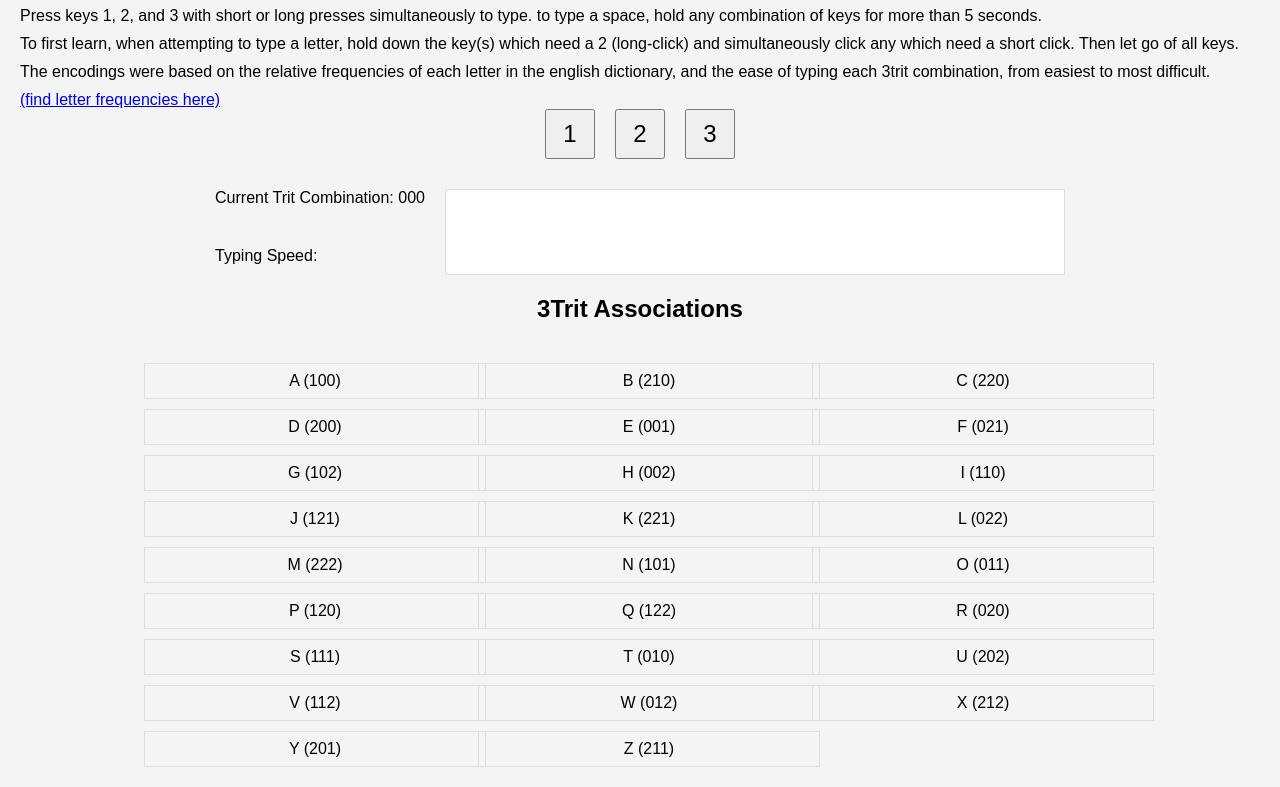
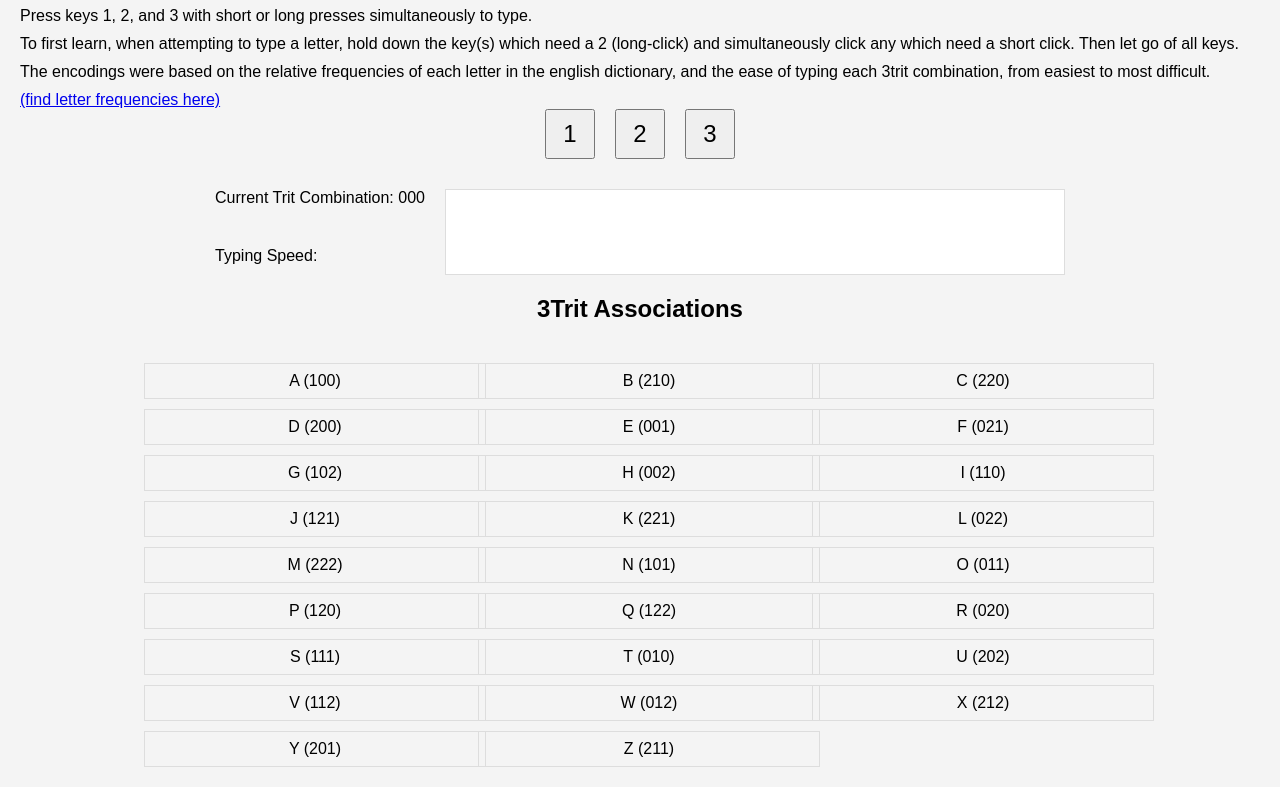
Before and after one commit to salnatale/3trit, a plain HTML site: page index.html in a window 1280 px wide. Shown: the part 93-880 px from the top of the page. Drawn offline with Linux system fonts and the light colour scheme.

Commit message:
remove space description

```diff
--- a/index.html
+++ b/index.html
@@ -8,7 +8,7 @@
 </head>
 <body>
     <h1>Trit Language Translator</h1>
-    <p>Press keys 1, 2, and 3 with short or long presses simultaneously to type. to type a space, hold any combination of keys for more than 5 seconds. </p>
+    <p>Press keys 1, 2, and 3 with short or long presses simultaneously to type. </p>
     <p>To first learn, when attempting to type a letter, hold down the key(s) which need a 2 (long-click) and simultaneously click any which need a short click. Then let go of all keys. </p>
     <p>The encodings were based on the relative frequencies of each letter in the english dictionary, and the ease of typing each 3trit combination, from easiest to most difficult. </p>
     <a href="https://en.wikipedia.org/wiki/Letter_frequency">(find letter frequencies here)</a>
```
